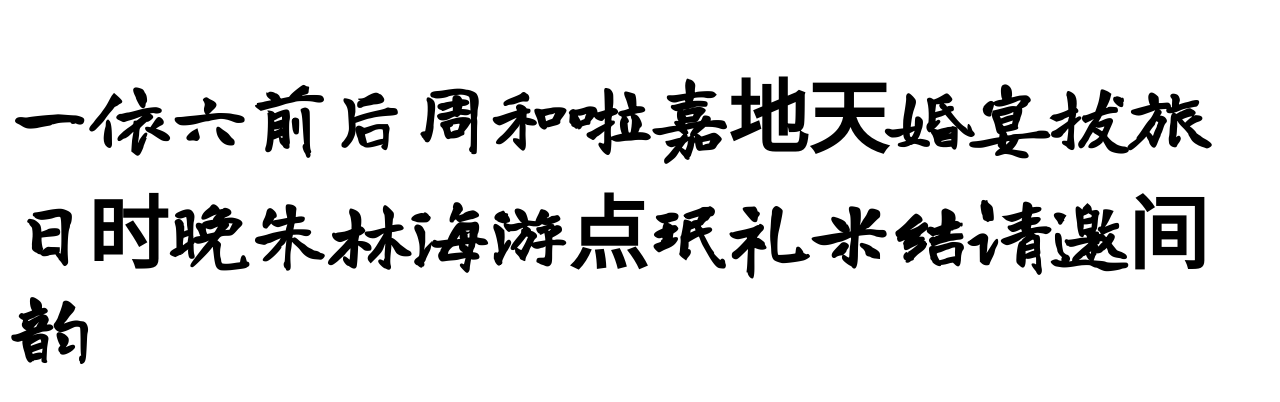
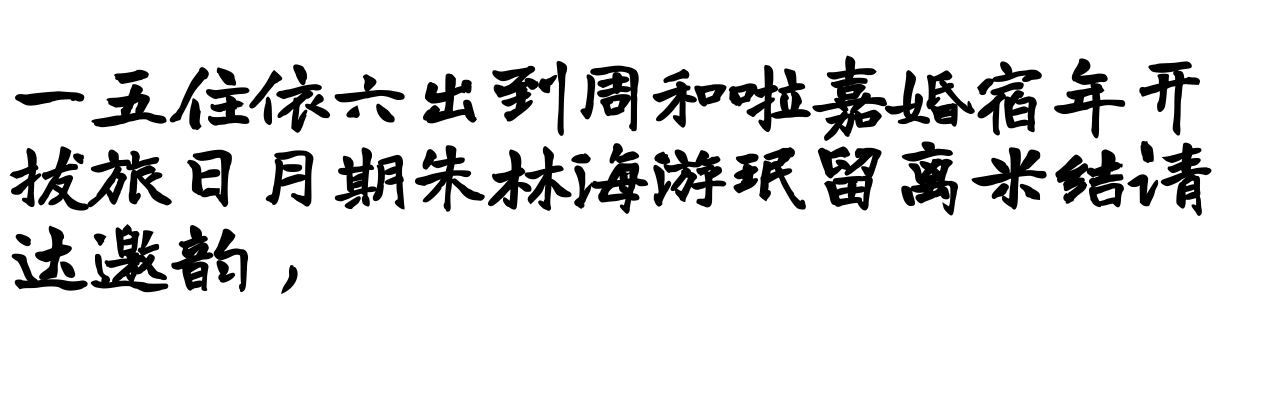
Before and after one commit to WalkerWalker/wedding-website, a plain HTML site: page fonts/pool.html in a window 1280 px wide. Drawn offline with Linux system fonts and the light colour scheme.

Commit message:
update font

```diff
--- a/fonts/pool.html
+++ b/fonts/pool.html
@@ -5,7 +5,7 @@
   </head>
   <body>
       <h1 class="title">
-        一依六前后周和啦嘉地天婚宴拔旅日时晚朱林海游点珉礼米结请邀间韵
+        一五住依六出到周和啦嘉婚宿年开拔旅日月期朱林海游珉留离米结请达邀韵，
       </h1>
   </body>
 </html>
```
Also changed, not shown: fonts/long-cang-v5-chinese-simplified-regular.ttf, fonts/long-cang-v5-chinese-simplified-regular.woff, fonts/long-cang-v5-chinese-simplified-regular.woff2, 2 other files.
